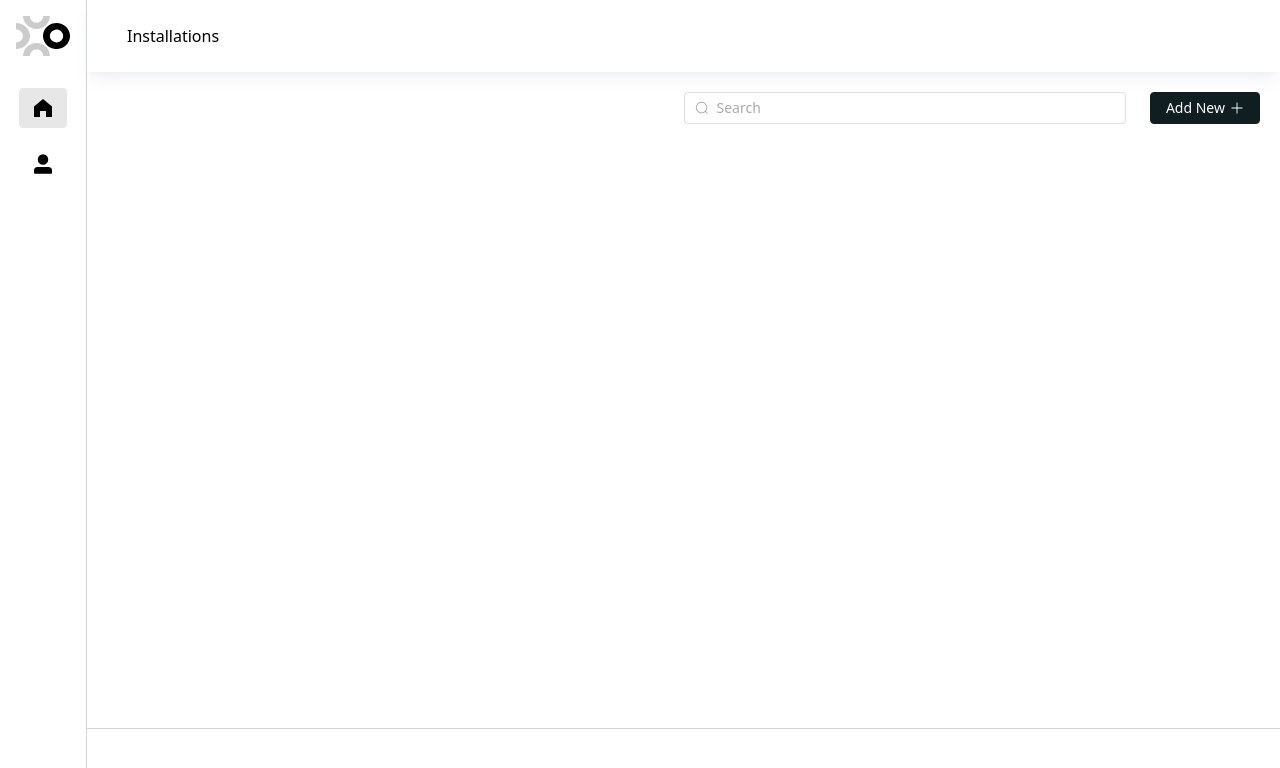
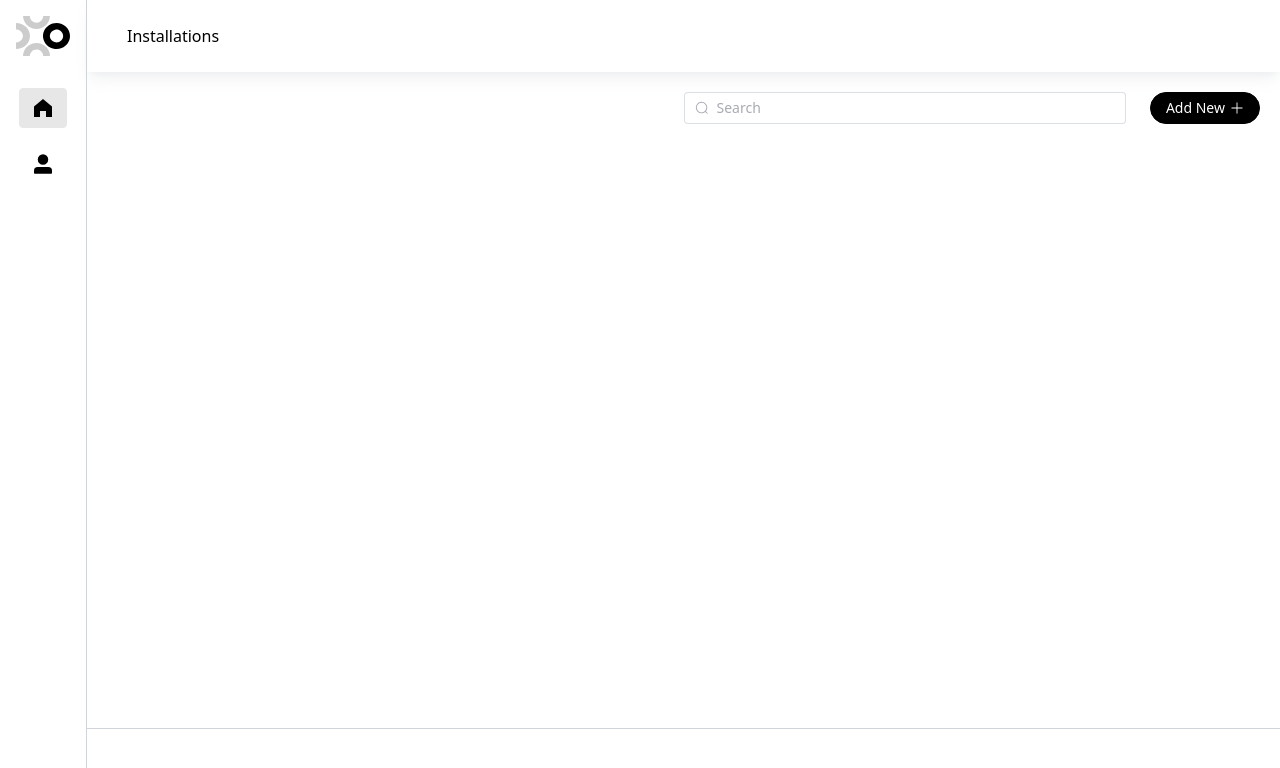
Before and after one commit to AlexBeje/opendit, a Nuxt app: page / in a window 1280 px wide. Shown: the top 768 px of the page. Built offline with nearby package versions, Linux system fonts and the light colour scheme.

Commit message:
🐛 FIX: Fixed add new button style.

```diff
--- a/components/Searcher.vue
+++ b/components/Searcher.vue
@@ -1,7 +1,7 @@
 <template>
   <div class="w-full sm:w-1/2 flex gap-6 ml-auto">
     <el-input placeholder="Search" :prefix-icon="Search" />
-    <el-button type="primary" color="#111E21">
+    <el-button type="primary" color="#000" round>
       Add New<el-icon class="el-icon--right"><Plus /></el-icon>
     </el-button>
   </div>
```
